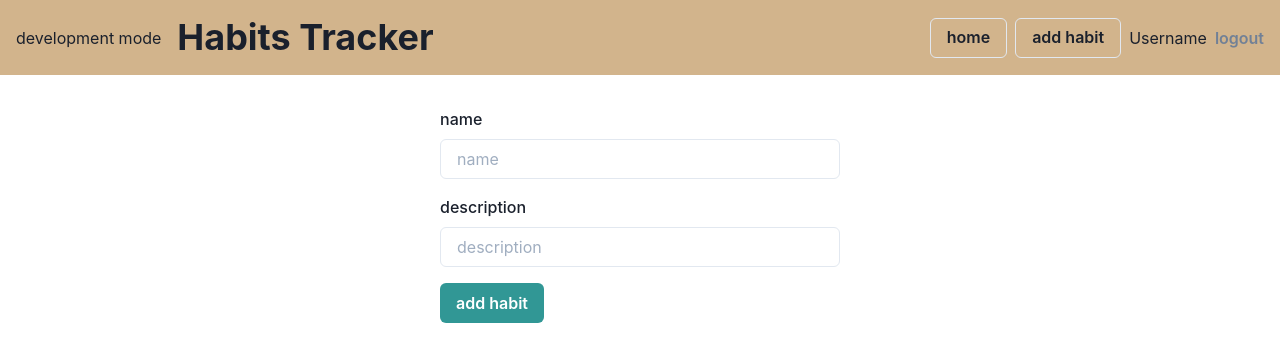
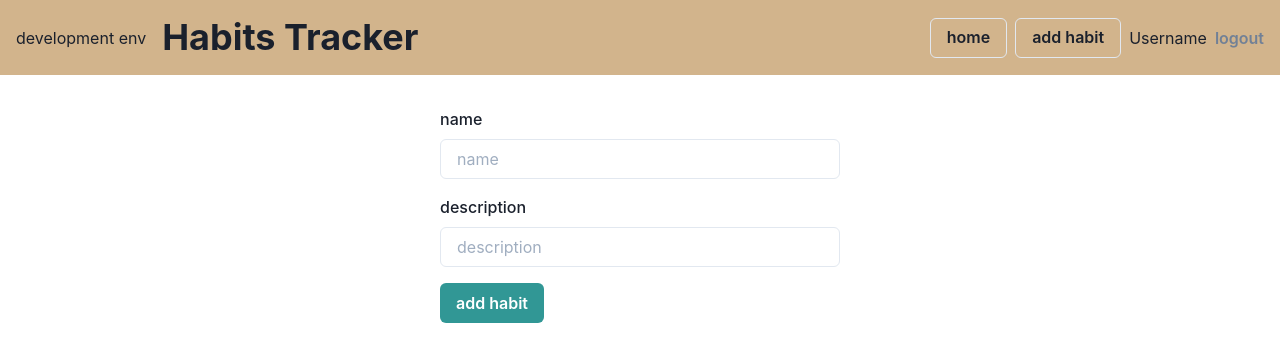
Before and after one commit to fabriciodemuner/habits-client, a Next.js app: page /add-habit in a window 1280 px wide. Shown: the top 362 px of the page. Built offline with nearby package versions, Linux system fonts and the light colour scheme.

Commit message:
inspect node env

```diff
--- a/src/components/NavBar.tsx
+++ b/src/components/NavBar.tsx
@@ -61,7 +61,7 @@ export const NavBar: React.FC<NavbarProps> = ({}) => {
 
   return (
     <Flex bg="tan" p={4} alignItems="center">
-      <Box>{!___PROD___ ? <p>development mode</p> : null}</Box>
+      <Box>{___PROD___ ? null : <p>{process.env.NODE_ENV} env</p>}</Box>
       <Heading mx="4">Habits Tracker</Heading>
       <Box ml={"auto"}>{body}</Box>
     </Flex>
--- a/src/pages/add-habit.tsx
+++ b/src/pages/add-habit.tsx
@@ -22,6 +22,7 @@ const AddHabit: React.FC<{}> = ({}) => {
     }
 
     try {
+      console.log(API_HOST);
       await post(`${API_HOST}/habit`, {
         name: values.name,
         description: values.description,
```
